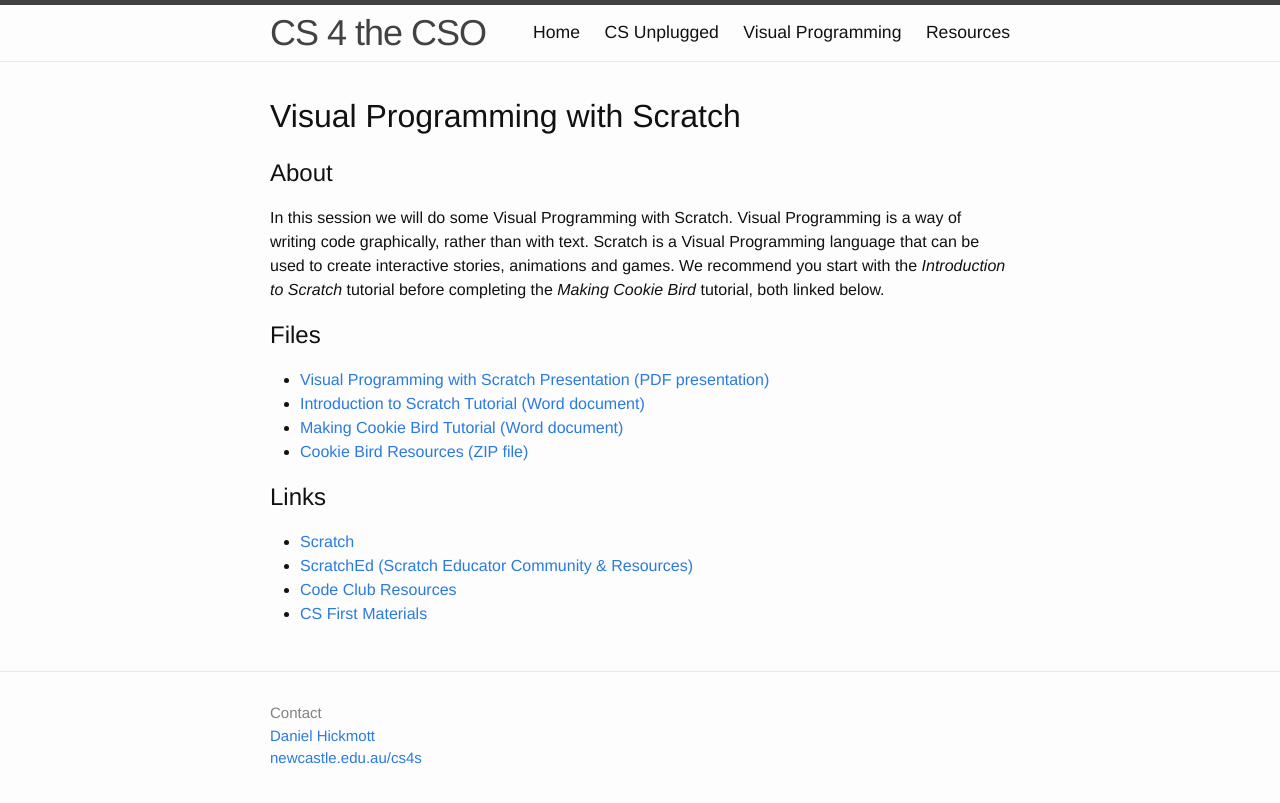
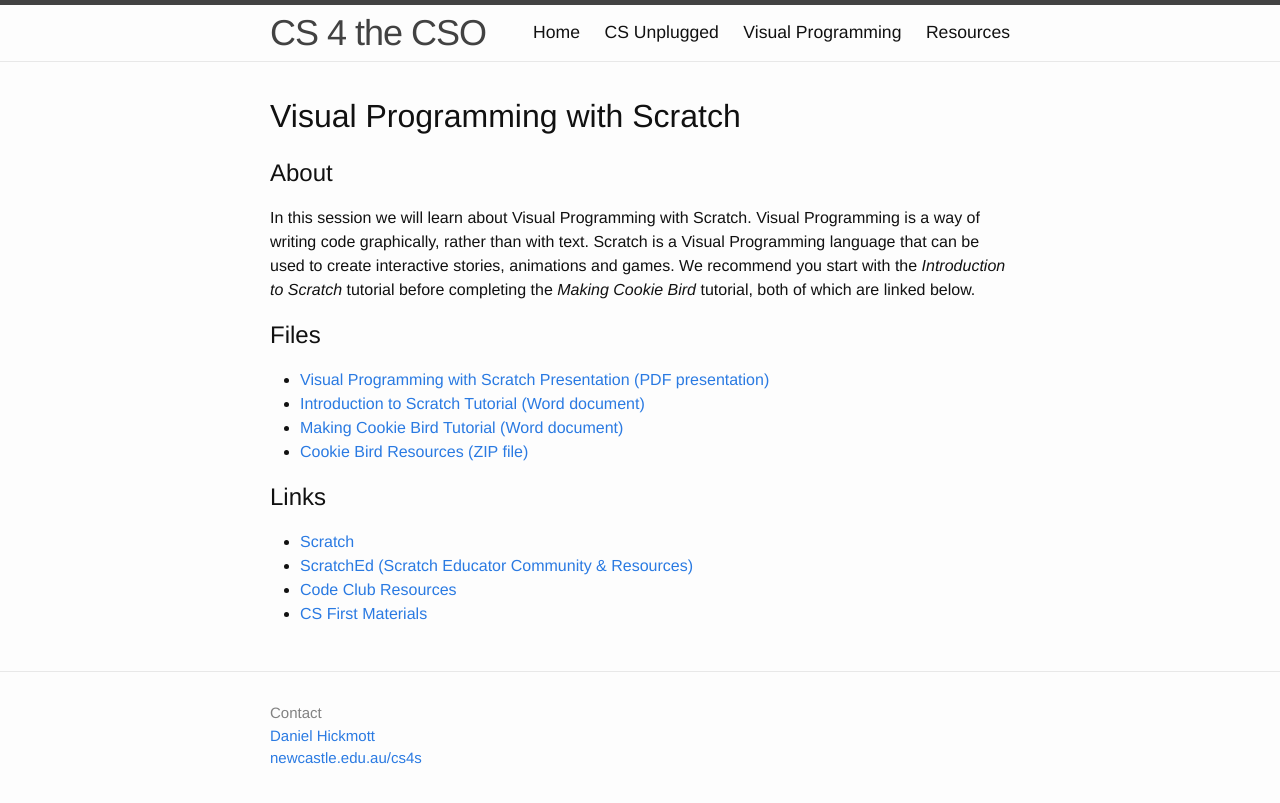
Before and after one commit to cs4s/cso-2016, a Jekyll site: the page built from programming_scratch.md, in a window 1280 px wide. Shown: the top 803 px of the page. Built offline with Jekyll 4.4.1, drawn with Linux system fonts in a browser that asks for light colours.

Commit message:
Fixes some typos on Visual Programming page

```diff
--- a/programming_scratch.md
+++ b/programming_scratch.md
@@ -7,10 +7,10 @@ title: Visual Programming
 
 ## About
 
-In this session we will do some Visual Programming with Scratch.
+In this session we will learn about Visual Programming with Scratch.
 Visual Programming is a way of writing code graphically, rather than with text.
 Scratch is a Visual Programming language that can be used to create interactive stories, animations and games.
-We recommend you start with the *Introduction to Scratch* tutorial before completing the *Making Cookie Bird* tutorial, both linked below.
+We recommend you start with the *Introduction to Scratch* tutorial before completing the *Making Cookie Bird* tutorial, both of which are linked below.
 
 ## Files
 
```
